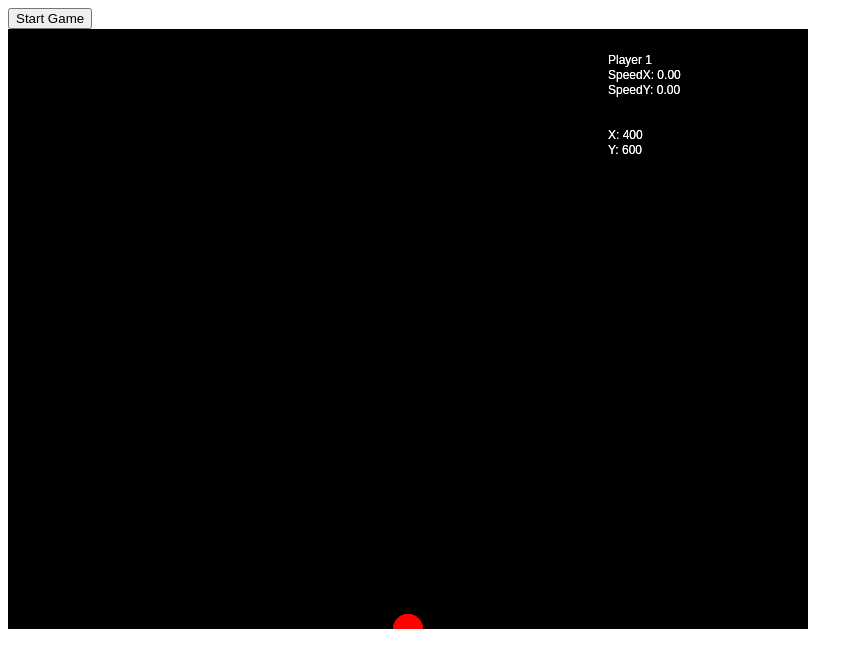
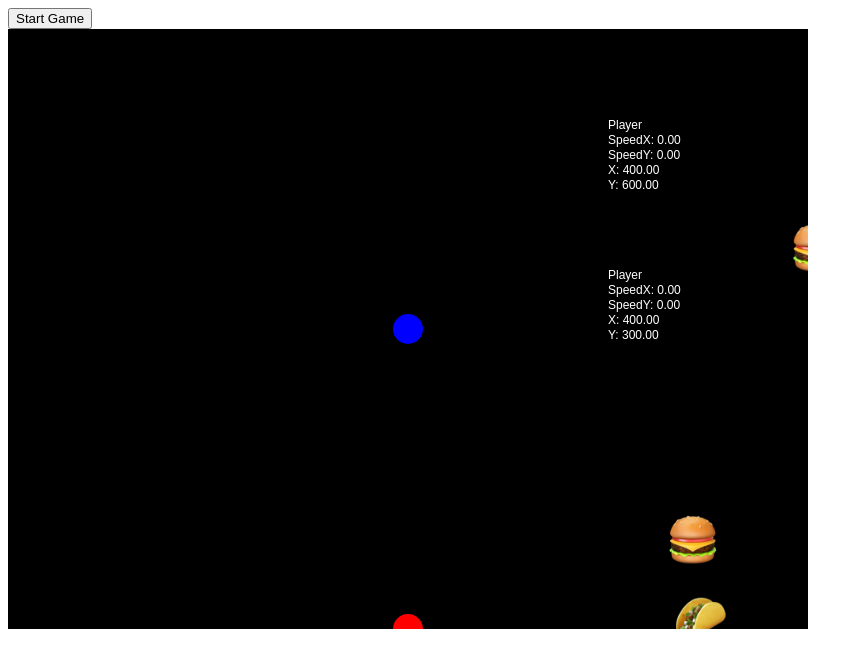
Before and after one commit to manuelrs/WD-game, a plain HTML site: page index.html in a window 1280 px wide. Both pictures are taken after a click on the button "Start Game". Shown: the whole page, without its empty margins (0-863 px from the left). Drawn offline with Linux system fonts and the light colour scheme.

Commit message:
added a goodies object. It deals with the food for the game

```diff
--- /dev/null
+++ b/controls.js
@@ -0,0 +1,104 @@
+//Input management
+//Definition of key to be used: player
+var LEFT_KEY = 37;
+var RIGHT_KEY = 39;
+var DOWN_KEY = 40;
+var UP_KEY = 38;
+//Definition of key to be used: player2
+var LEFT_KEY_2 = 65;
+var RIGHT_KEY_2 = 68;
+var DOWN_KEY_2 = 83;
+var UP_KEY_2 = 87;
+
+//Holds the status of the pressed keys: player 1
+var keysPressed = {
+  up: false,
+  down: false,
+  right: false,
+  left: false
+};
+//Holds the toggle if the acceleration was activated: player 1
+var accelerationActivated = {
+  up: false,
+  down: false,
+  right: false,
+  left: false
+};
+//Holds the status of the pressed keys: player 2
+var keysPressed2 = {
+  up: false,
+  down: false,
+  right: false,
+  left: false
+};
+//Holds the toggle if the acceleration was activated: player 1
+var accelerationActivated2 = {
+  up: false,
+  down: false,
+  right: false,
+  left: false
+};
+
+//Handles the events triggered by the keys: case down
+document.onkeydown = function(event) {
+  switch (event.keyCode) {
+    //Player 1
+    case LEFT_KEY:
+      keysPressed.left = true;
+      break;
+    case RIGHT_KEY:
+      keysPressed.right = true;
+      break;
+    case UP_KEY:
+      keysPressed.up = true;
+      break;
+    case DOWN_KEY:
+      keysPressed.down = true;
+      break;
+    //Player 2
+    case LEFT_KEY_2:
+      keysPressed2.left = true;
+      break;
+    case RIGHT_KEY_2:
+      keysPressed2.right = true;
+      break;
+    case UP_KEY_2:
+      keysPressed2.up = true;
+      break;
+    case DOWN_KEY_2:
+      keysPressed2.down = true;
+      break;
+  }
+};
+
+//Handles the events triggered by the keys: case up
+document.onkeyup = function(event) {
+  //Player 1
+  switch (event.keyCode) {
+    case LEFT_KEY:
+      keysPressed.left = false;
+      break;
+    case RIGHT_KEY:
+      keysPressed.right = false;
+      break;
+    case UP_KEY:
+      keysPressed.up = false;
+      break;
+    case DOWN_KEY:
+      keysPressed.down = false;
+      break;
+    //Player 2
+    case LEFT_KEY_2:
+      keysPressed2.left = false;
+      break;
+    case RIGHT_KEY_2:
+      keysPressed2.right = false;
+      break;
+    case UP_KEY_2:
+      keysPressed2.up = false;
+      break;
+    case DOWN_KEY_2:
+      keysPressed2.down = false;
+      break;
+  }
+};
--- /dev/null
+++ b/goodies.js
@@ -0,0 +1,42 @@
+var burgerImg = new Image();
+burgerImg.src = "./images/burger.png";
+var tacoImg = new Image();
+tacoImg.src = "./images/taco.png";
+var imagesArray = [burgerImg, tacoImg];
+
+function Goodies() {
+  this.goodiesStorage = [];
+  this.r = 10;
+  this.goodiesCounter = 0;
+}
+
+Goodies.prototype.createGoodie = function() {
+  var imageIndex = Math.floor(Math.random() * imagesArray.length);
+  if (imageIndex >= imagesArray.length) {
+    imageIndex -= 1;
+  }
+  console.log(imageIndex);
+  this.goodiesStorage.push({
+    image: imagesArray[imageIndex],
+    x: Math.random() * canvas.width,
+    y: Math.random() * canvas.height,
+    w: 50,
+    h: 50
+  });
+};
+
+Goodies.prototype.drawImage = function(goodie) {
+  ctx.drawImage(goodie.image, goodie.x, goodie.y, goodie.w, goodie.h);
+};
+
+Goodies.prototype.draw = function() {
+  this.goodiesStorage.forEach(this.drawImage);
+};
+
+Goodies.prototype.clearWalls = function() {
+  for (var i = 0; i < this.goodies.length; i++) {
+    if (this.goodies[i].x < 0) {
+      this.goodies.splice(this.goodies.indexOf(this.goodies[i]), 1);
+    }
+  }
+};
--- a/index.html
+++ b/index.html
@@ -17,7 +17,8 @@
     </div>
     <script type="text/javascript" src="logic.js"></script>
     <script type="text/javascript" src="player.js"></script>
-    <script type="text/javascript" src="player2.js"></script>
+    <script type="text/javascript" src="controls.js"></script>
+    <script type="text/javascript" src="goodies.js"></script>
     <script type="text/javascript" src="main.js"></script>
 </body>
 
--- a/main.js
+++ b/main.js
@@ -24,6 +24,7 @@ function updateCanvas() {
 
   //player.move(direction);
 
+  goodie.draw();
   player.draw();
   player2.draw();
   player.printResults();
@@ -31,151 +32,6 @@ function updateCanvas() {
 
   requestAnimationFrame(updateCanvas);
 }
-
-//Input management
-//Definition of key to be used: player
-var LEFT_KEY = 37;
-var RIGHT_KEY = 39;
-var DOWN_KEY = 40;
-var UP_KEY = 38;
-//Definition of key to be used: player2
-var LEFT_KEY_2 = 65;
-var RIGHT_KEY_2 = 68;
-var DOWN_KEY_2 = 83;
-var UP_KEY_2 = 87;
-
-//Holds the status of the pressed keys: player 1
-var keysPressed = {
-  up: false,
-  down: false,
-  right: false,
-  left: false
-};
-//Holds the toggle if the acceleration was activated: player 1
-var accelerationActivated = {
-  up: false,
-  down: false,
-  right: false,
-  left: false
-};
-//Holds the status of the pressed keys: player 2
-var keysPressed2 = {
-  up: false,
-  down: false,
-  right: false,
-  left: false
-};
-//Holds the toggle if the acceleration was activated: player 1
-var accelerationActivated2 = {
-  up: false,
-  down: false,
-  right: false,
-  left: false
-};
-
-//Handles the events triggered by the keys: case down
-document.onkeydown = function(event) {
-  switch (event.keyCode) {
-    //Player 1
-    case LEFT_KEY:
-      keysPressed.left = true;
-      break;
-    case RIGHT_KEY:
-      keysPressed.right = true;
-      break;
-    case UP_KEY:
-      keysPressed.up = true;
-      break;
-    case DOWN_KEY:
-      keysPressed.down = true;
-      break;
-    //Player 2
-    case LEFT_KEY_2:
-      keysPressed2.left = true;
-      break;
-    case RIGHT_KEY_2:
-      keysPressed2.right = true;
-      break;
-    case UP_KEY_2:
-      keysPressed2.up = true;
-      break;
-    case DOWN_KEY_2:
-      keysPressed2.down = true;
-      break;
-  }
-};
-
-//Handles the events triggered by the keys: case up
-document.onkeyup = function(event) {
-  //Player 1
-  switch (event.keyCode) {
-    case LEFT_KEY:
-      keysPressed.left = false;
-      break;
-    case RIGHT_KEY:
-      keysPressed.right = false;
-      break;
-    case UP_KEY:
-      keysPressed.up = false;
-      break;
-    case DOWN_KEY:
-      keysPressed.down = false;
-      break;
-    //Player 2
-    case LEFT_KEY_2:
-      keysPressed2.left = false;
-      break;
-    case RIGHT_KEY_2:
-      keysPressed2.right = false;
-      break;
-    case UP_KEY_2:
-      keysPressed2.up = false;
-      break;
-    case DOWN_KEY_2:
-      keysPressed2.down = false;
-      break;
-  }
-};
-
-//Definition of the obstacles
-var obstacles = {
-  walls: [],
-  width: 10,
-  speed: 10,
-  maxSpace: 450,
-  minSpace: 175,
-  r: 20,
-  x: 200,
-  y: 200,
-  mass: 100
-};
-
-// function speedToggle(accelerationActivated, keysPressed, player) {
-//   console.log(accelerationActivated.up === true && keysPressed.up === false);
-//   if (accelerationActivated.up === true && keysPressed.up === false) {
-//     player.resetSpeedY();
-//     accelerationActivated.up = false;
-//   } else if (
-//     accelerationActivated.down === true &&
-//     keysPressed.down === false
-//   ) {
-//     console.log("reset speed");
-//     player.resetSpeedY();
-//     accelerationActivated.down = false;
-//   } else if (
-//     accelerationActivated.left === true &&
-//     keysPressed.left === false
-//   ) {
-//     player.resetSpeedX();
-//     accelerationActivated.left = false;
-//   } else if (
-//     accelerationActivated.right === true &&
-//     keysPressed.right === false
-//   ) {
-//     player.resetSpeedX();
-//     accelerationActivated.right = false;
-//   }
-// }
 
 function updatePlayerMovements(
   keysPressed,
@@ -203,5 +59,12 @@ function updatePlayerMovements(
   }
 }
 
-var player = new Player();
-var player2 = new Player();
+var player = new Player("red", canvas.width / 2, canvas.height, 50);
+var player2 = new Player("blue", canvas.width / 2, canvas.height / 2, 200);
+var goodie = new Goodies();
+
+setInterval(function() {
+  if (goodie.goodiesStorage.length < 6) {
+    goodie.createGoodie();
+  }
+}, 2000);
--- a/player.js
+++ b/player.js
@@ -1,16 +1,18 @@
-function Player() {
-  this.x = canvas.width / 2;
-  this.y = canvas.height;
+function Player(color, x, y, dbh) {
+  this.x = x;
+  this.y = y;
   this.r = 15;
   this.width = 50;
-  (this.height = 50),
-    (this.maxSpeed = 5),
-    (this.acceleration = 0.1),
-    (this.friction = 0.05),
-    (this.initialSpeed = 0),
-    (this.speedX = 0),
-    (this.speedY = 0),
-    (this.mass = 10);
+  this.height = 50;
+  this.maxSpeed = 5;
+  this.acceleration = 0.1;
+  this.friction = 0.05;
+  this.initialSpeed = 0;
+  this.speedX = 0;
+  this.speedY = 0;
+  this.mass = 10;
+  this.color = color;
+  this.debuggerHeight = dbh;
 }
 
 Player.prototype.move = function(direction) {
@@ -28,7 +30,7 @@ Player.prototype.move = function(direction) {
 };
 
 Player.prototype.draw = function() {
-  ctx.fillStyle = "red";
+  ctx.fillStyle = this.color;
   ctx.beginPath();
   ctx.arc(this.x, this.y, this.r, 0, 2 * Math.PI);
   ctx.closePath();
@@ -87,18 +89,16 @@ Player.prototype.printResults = function() {
   var w = canvas.width - 200;
   var h = 50;
 
-  var line0 = "Player 1";
+  var line0 = "Player";
   var line1 = "SpeedX: " + this.speedX.toFixed(2);
   var line2 = "SpeedY: " + this.speedY.toFixed(2);
-
-  var line5 = "X: " + this.x;
-  var line6 = "Y: " + this.y;
+  var line5 = "X: " + this.x.toFixed(2);
+  var line6 = "Y: " + this.y.toFixed(2);
   ctx.font = "12px Arial";
   ctx.fillStyle = "white";
-  ctx.fillText(line0, w, 0.7 * h);
-  ctx.fillText(line1, w, h);
-  ctx.fillText(line2, w, 1.3 * h);
-
-  ctx.fillText(line5, w, 2.2 * h);
-  ctx.fillText(line6, w, 2.5 * h);
+  ctx.fillText(line0, w, this.debuggerHeight + h);
+  ctx.fillText(line1, w, this.debuggerHeight + 1.3 * h);
+  ctx.fillText(line2, w, this.debuggerHeight + 1.6 * h);
+  ctx.fillText(line5, w, this.debuggerHeight + 1.9 * h);
+  ctx.fillText(line6, w, this.debuggerHeight + 2.2 * h);
 };
```
Also changed, not shown: images/burger.png (added), images/taco.png (added), 1 other file.
